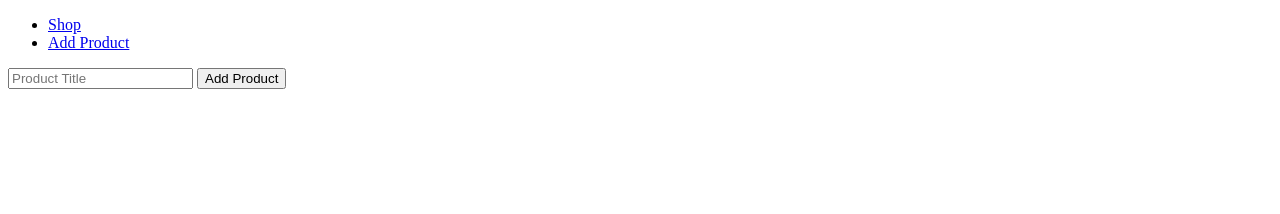
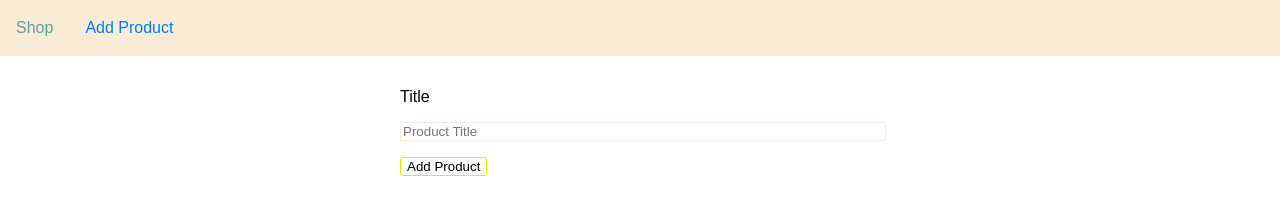
Before and after one commit to benjaminb/node-server-raw, a website: page views/admin.html in a window 1280 px wide. Drawn offline with Linux system fonts and the light colour scheme.

Commit message:
sets up static files

```diff
--- a/app.js
+++ b/app.js
@@ -6,12 +6,13 @@ const shopRoutes = require('./routes/shop');
 
 app = express();
 app.use(bodyParser.urlencoded({ extended: false }));
+app.use(express.static(path.join(__dirname, 'public')));
 app.use('/admin', adminRoutes);
 app.use(shopRoutes);
 
 // Catchall route
 app.use((req, res, next) => {
-  res.sendFile(path.join(__dirname, 'views', '404.html'));
+  res.status(404).sendFile(path.join(__dirname, 'views', '404.html'));
 });
 
 app.listen(3000);
--- /dev/null
+++ b/public/css/main.css
@@ -0,0 +1,61 @@
+body {
+    padding: 0;
+    margin: 0;
+    font-family: sans-serif;
+}
+
+main {
+    padding: 1rem;
+}
+
+button {
+    font-family: inherit;
+    border: 1px solid #e0eb08;
+    background: white;
+    border-radius: 3px;
+    cursor: pointer;
+}
+
+button:hover,
+button:active {
+    background-color: purple;
+    color: white;
+}
+
+.main-header {
+    width: 100%;
+    height: 3.5rem;
+    background-color: antiquewhite;
+}
+
+.main-header__nav {
+    height: 100%;
+    display: flex;
+    align-items: center;
+}
+
+.main-header__item-list {
+    list-style: none;
+    padding: 0;
+    margin: 0;
+    display: flex;
+}
+
+.main-header__item {
+    padding: 0 1rem;
+    margin: 0;
+}
+
+.main-header__item a {
+    text-decoration: none;
+    color: cadetblue;
+}
+
+.main-header__item a:hover {
+    color: darkblue;
+}
+
+.main-header__item a.active,
+.main-header__item a:active {
+    color: rgb(0, 123, 255);
+}
--- /dev/null
+++ b/public/css/product.css
@@ -0,0 +1,23 @@
+.form-control {
+    margin: 1rem 0;
+}
+
+.form-control label,
+.form-control input {
+    display: block;
+    width: 100%;
+}
+
+.form-control input {
+    border-radius: 2px;
+    font-family: inherit;
+    border: 1px solid antiquewhite;
+    border-radius: 2px;
+    margin: 1rem 0;
+}
+
+.product-form {
+    width: 30rem;
+    max-width: 90%;
+    margin: auto;
+}
--- a/routes/admin.js
+++ b/routes/admin.js
@@ -1,5 +1,6 @@
 const express = require('express');
 const path = require('path');
+const rootDir = require('../util/path');
 
 const router = express.Router();
 
@@ -11,7 +12,7 @@ router.post('/add-product', (req, res, next) => {
 
 // /admin/add-product => GET
 router.get('/add-product', (req, res, next) => {
-  res.sendFile(path.join(__dirname, '../', 'views', 'admin.html'));
+  res.sendFile(path.join(rootDir, 'views', 'admin.html'));
 });
 
 module.exports = router;
--- a/routes/shop.js
+++ b/routes/shop.js
@@ -1,10 +1,12 @@
 const express = require('express');
 const path = require('path');
+const rootDir = require('../util/path');
+
 
 const router = express.Router();
 
 router.get('/', (req, res, next) => {
-  res.sendFile(path.join(__dirname, '../', 'views', 'shop.html'))
+  res.sendFile(path.join(rootDir, 'views', 'shop.html'))
 });
 
 module.exports = router;
--- /dev/null
+++ b/util/path.js
@@ -0,0 +1,2 @@
+
+module.exports = process.cwd()
--- a/views/admin.html
+++ b/views/admin.html
@@ -5,19 +5,26 @@
     <meta charset="UTF-8">
     <meta name="viewport" content="width=device-width, initial-scale=1.0">
     <title>Add Product</title>
+    <link rel="stylesheet" href="/css/main.css">
+    <link rel="stylesheet" href="/css/product.css">
 </head>
 
 <body>
-    <header>
-        <ul>
-            <li><a href="/">Shop</a></li>
-            <li><a href="/admin/add-product">Add Product</a></li>
-        </ul>
+    <header class="main-header">
+        <nav class="main-header__nav">
+            <ul class="main-header__item-list">
+                <li class="main-header__item"><a href="/">Shop</a></li>
+                <li class="main-header__item"><a href="/admin/add-product" class="active">Add Product</a></li>
+            </ul>
+        </nav>
     </header>
     <main>
-        <form action="/admin/add-product" method="POST">
-            <input type="text" name="title" placeholder="Product Title">
-            <button type="submit">Add Product</button>
+        <form action="/admin/add-product" method="POST" class="product-form">
+            <div class="form-control">
+                <label for="title">Title</label>
+                <input type="text" name="title" placeholder="Product Title">
+                <button type="submit">Add Product</button>
+            </div>
         </form>
     </main>
 </body>
```
Also changed, not shown: views/404.html (+8 -5 lines), views/shop.html (+8 -5 lines).
